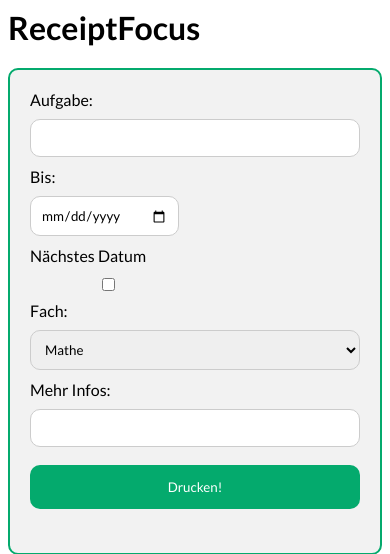
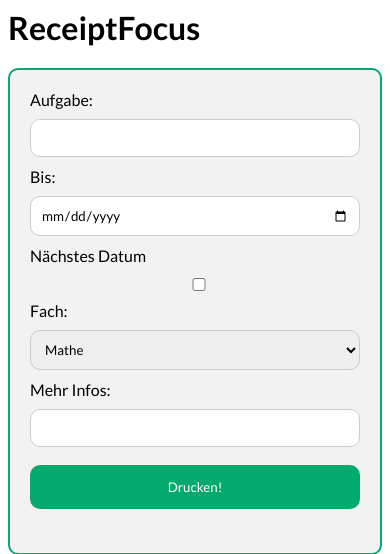
Before and after one commit to KiwiKing3/receiptfocus, a Flask app: page / in a window 390 px wide. Shown: the top 554 px of the page. Run offline with Flask 3, Linux system fonts and the light colour scheme; parts of the project's set-up code (start-up, migrations or seed data) failed here and were passed over.

Commit message:
Enhance CSS

```diff
--- a/static/style.css
+++ b/static/style.css
@@ -25,7 +25,7 @@ label {
   margin-bottom: 10px;
 }
 
-input[type=text], input[type=date], select {
+input[type=text], input[type=date], select, input[type=checkbox] {
   min-width: 45%;
   margin-bottom: 10px;
   border: 1px solid #ccc;
@@ -50,19 +50,13 @@ input[type=submit] {
   align-self: right;
 }
 
-input[type=checkbox] {
-    min-width: 45%;
-    margin-bottom: 10px;
-    border: 1px solid #ccc;
-    border-radius: 8px;
-    padding: 10px;
-}
-
 @media screen and (max-width: 600px) {
   label,
   input[type=text],
   input[type=submit],
-  select, textarea {
+  input[type=checkbox],
+  input[type=date],
+  select {
     flex: 100%;
     min-width: 100%;
   }
```
